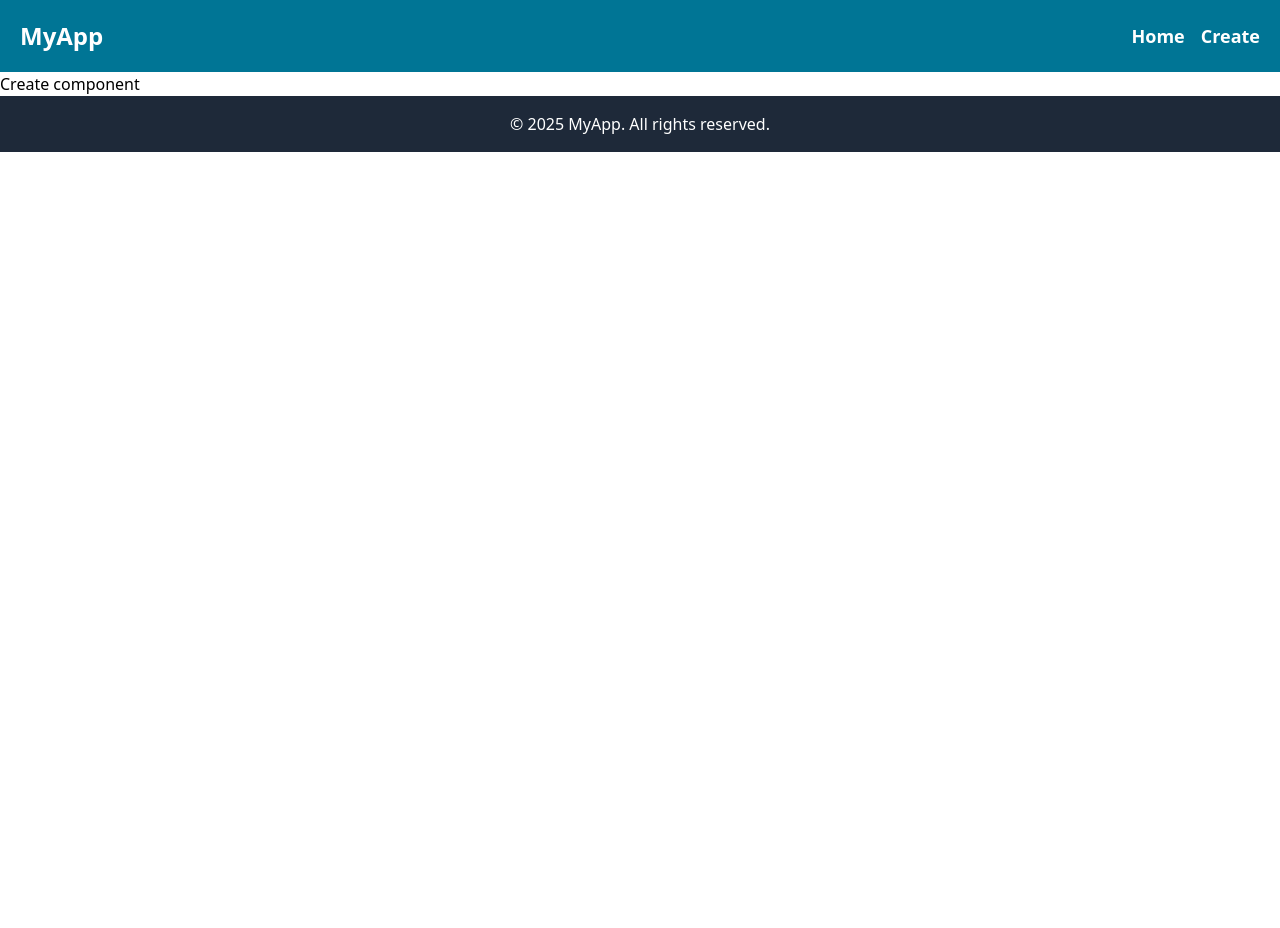
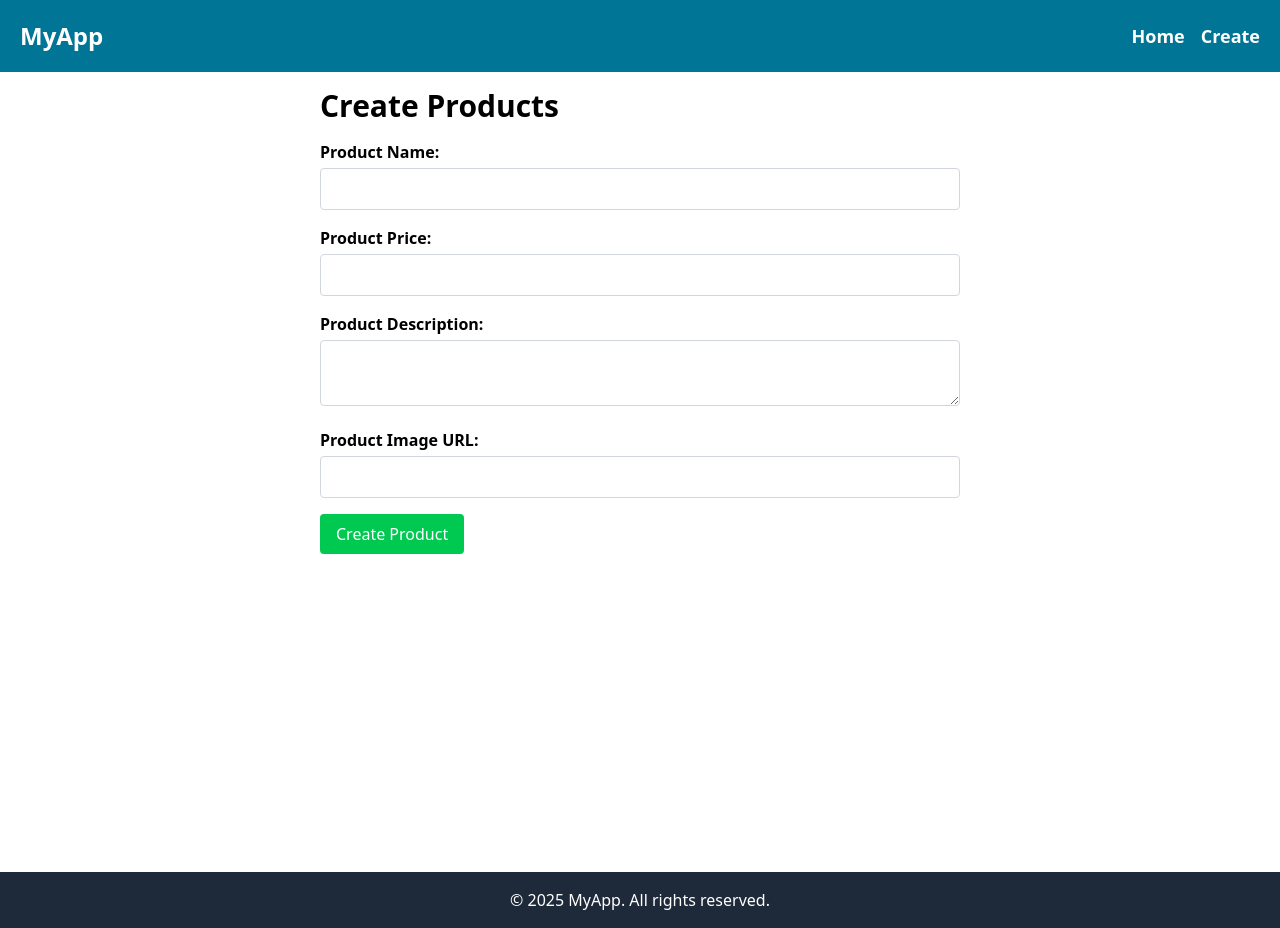
Before and after one commit to kalai02484/ReactDay8, a React (Vite) app: page /create in a window 1280 px wide. Before the commit the page ends 800 px from the top, so only its background shows below. Built offline with nearby package versions, Linux system fonts and the light colour scheme.

Commit message:
Form Created

```diff
--- a/src/pages/Create.jsx
+++ b/src/pages/Create.jsx
@@ -2,8 +2,28 @@ import React from 'react'
 
 const Create = () => {
   return (
-    <div>
-      Create component
+    <div className='container mx-auto p-4 min-h-screen max-w-2xl'>
+        <h1 className='text-3xl font-bold mb-4'>Create Products</h1>
+        <form className='space-y-4'>
+            <div>
+                <label className='block mb-1 font-semibold' htmlFor='productName'>Product Name:</label>
+                <input className='w-full p-2 border border-gray-300 rounded' type='text' id='productName' name='productName' onChange={()=>handleChange(e.target.value)}/>
+
+            </div>
+            <div>
+                <label className='block mb-1 font-semibold' htmlFor='productPrice'>Product Price:</label>
+                <input className='w-full p-2 border border-gray-300 rounded' type='number' id='productPrice' name='productPrice' />
+            </div>
+            <div>
+                <label className='block mb-1 font-semibold' htmlFor='productDescription'>Product Description:</label>
+                <textarea className='w-full p-2 border border-gray-300 rounded' id='productDescription' name='productDescription'></textarea>
+            </div>
+            <div>
+                <label className='block mb-1 font-semibold' htmlFor='productImage'>Product Image URL:</label>
+                <input className='w-full p-2 border border-gray-300 rounded' type='text' id='productImage' name='productImage' />
+            </div>
+            <button className='bg-green-500 text-white px-4 py-2 rounded hover:bg-green-600' type='submit'>Create Product</button>
+        </form>
     </div>
   )
 }
```
